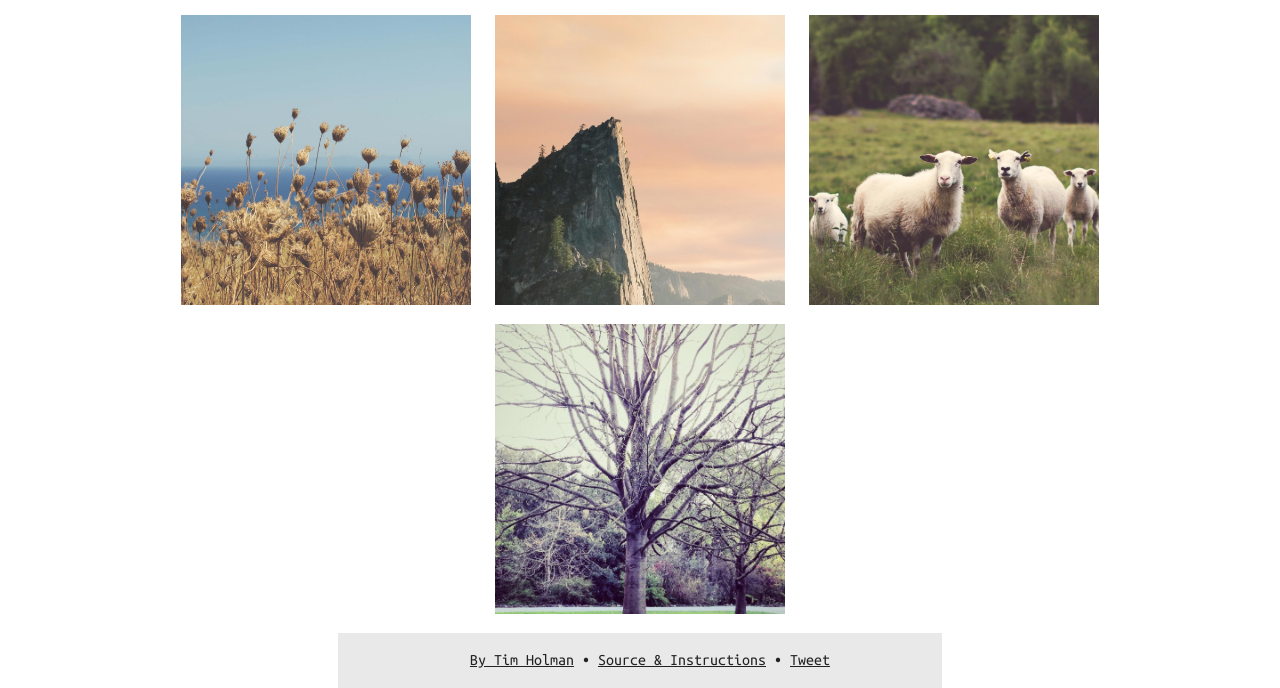
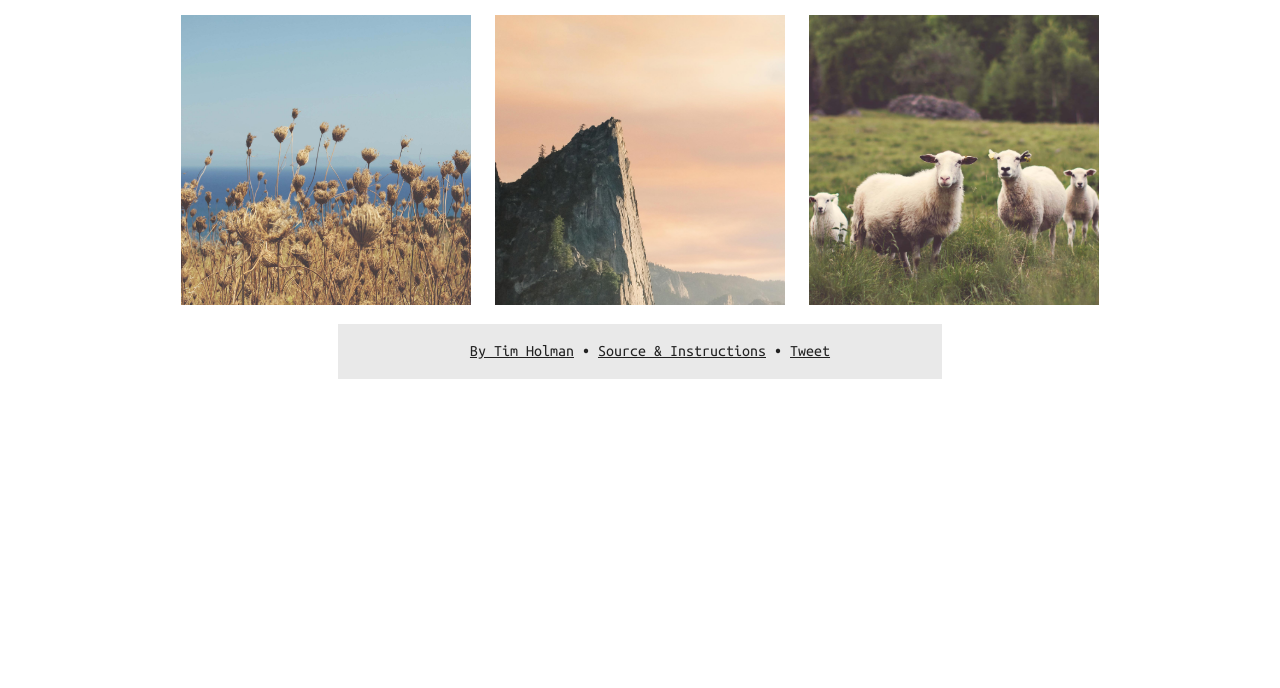
Before and after one commit to tholman/intense-images, a plain HTML site: page demo/index.html in a window 1280 px wide. Shown: the part 325-1013 px from the top of the page. After the commit the page ends 800 px from the top, so only its background shows below. Drawn offline with Linux system fonts and the light colour scheme.

Commit message:
remove one demo image, 3 is enough

```diff
--- a/demo/index.html
+++ b/demo/index.html
@@ -28,7 +28,6 @@
     		<div class="demo-image first" data-image="./img/h1_small.jpg" data-title="Beautiful fields" data-caption="With lots of wheaty puffs. Love those puffs."></div>
     		<div class="demo-image second" data-image="./img/v1_small.jpg" data-title="Fantastic cliffs" data-caption="Longing for exploration. Explore me!"></div>
     		<div class="demo-image third"  data-image="./img/h2_small.jpg" data-title="Chilling sheep" data-caption="To your breed, your fleece, your clan be true!"></div>
-    		<div class="demo-image forth"  data-image="./img/v2_small.jpg" data-title="Magnificent tree" data-caption="Begging to be climbed. Climb me, do it."></div>
     	</section>
 
     	<footer>
--- a/demo/scss/styles.scss
+++ b/demo/scss/styles.scss
@@ -89,11 +89,6 @@ header, footer {
 	&.third {
 		background-image: url( '../img/h2_small.jpg' );
 	}
-
-	&.forth {
-		background-position: 50% 90%;
-		background-image: url( '../img/v2_small.jpg' );
-	}
 }
 
 footer {
```
Also changed, not shown: demo/css/styles.css.
